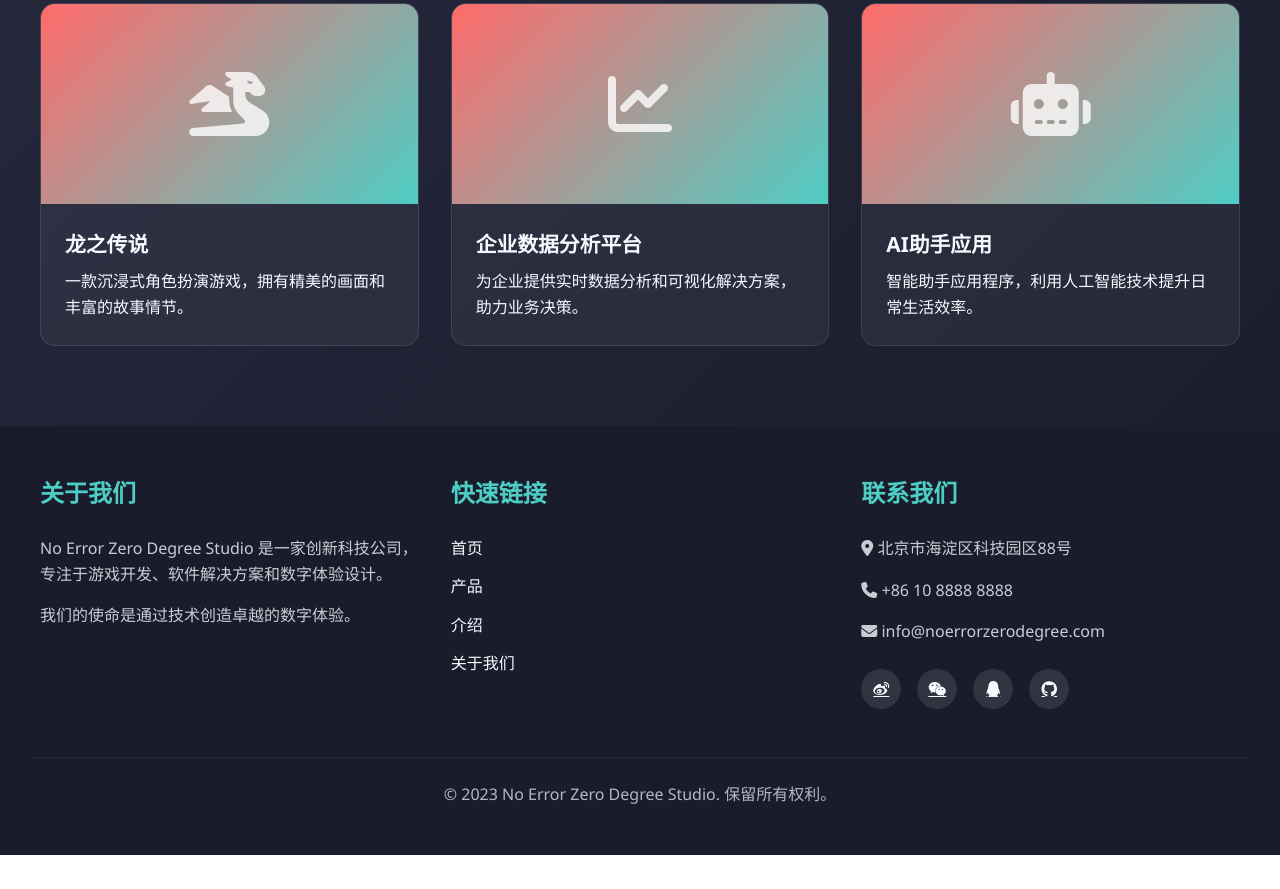
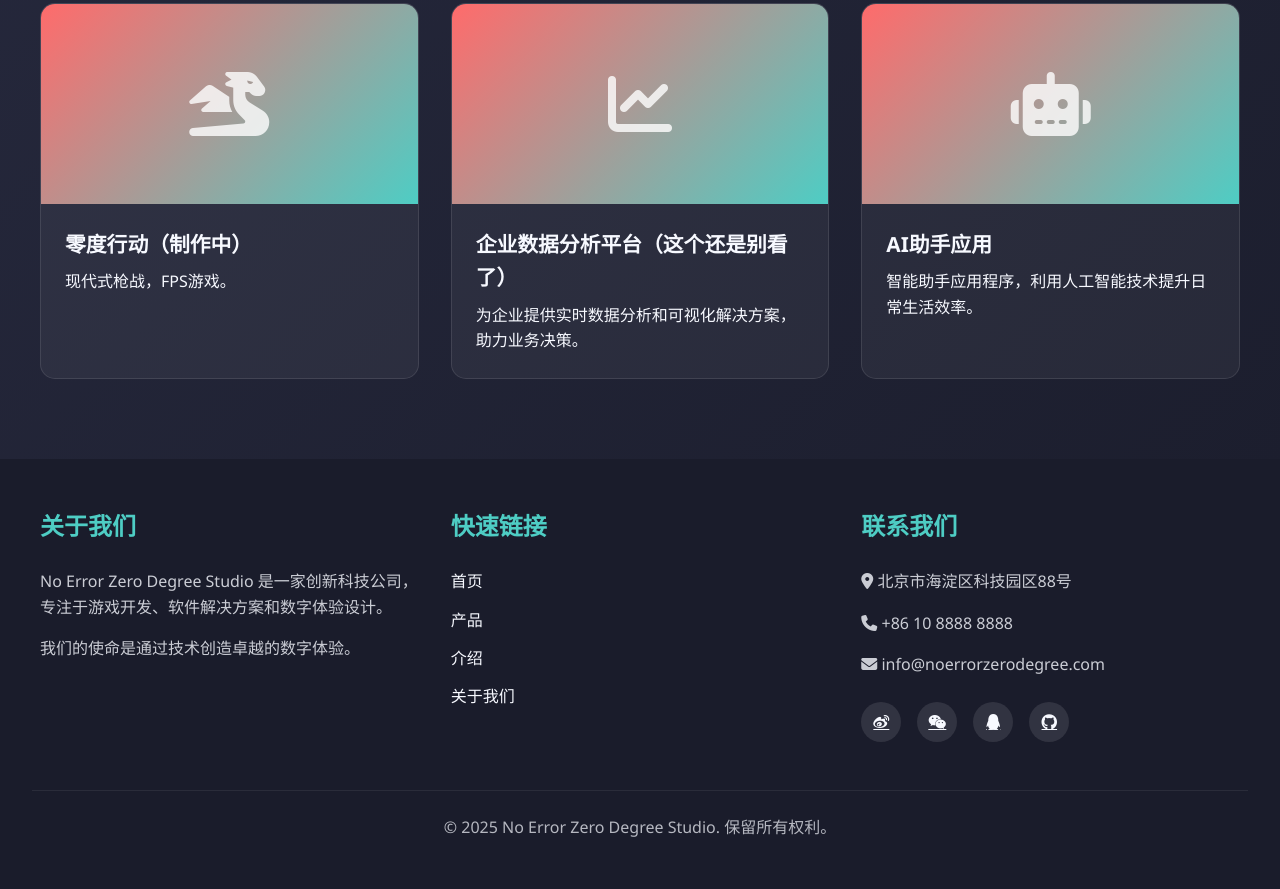
Before and after one commit to justNekoah/NEZD, a plain HTML site: page index.html in a window 1280 px wide. Shown: the part 1236-2125 px from the top of the page. Before the commit the page ends 2091 px from the top, so only its background shows below. Drawn offline with Linux system fonts and the light colour scheme.

Commit message:
更新 index.html

```diff
--- a/index.html
+++ b/index.html
@@ -416,8 +416,8 @@
                     <i class="fas fa-dragon"></i>
                 </div>
                 <div class="project-content">
-                    <h3>龙之传说</h3>
-                    <p>一款沉浸式角色扮演游戏，拥有精美的画面和丰富的故事情节。</p>
+                    <h3>零度行动（制作中）</h3>
+                    <p>现代式枪战，FPS游戏。</p>
                 </div>
             </div>
             <div class="project-card">
@@ -425,7 +425,7 @@
                     <i class="fas fa-chart-line"></i>
                 </div>
                 <div class="project-content">
-                    <h3>企业数据分析平台</h3>
+                    <h3>企业数据分析平台（这个还是别看了）</h3>
                     <p>为企业提供实时数据分析和可视化解决方案，助力业务决策。</p>
                 </div>
             </div>
@@ -472,7 +472,7 @@
             </div>
         </div>
         <div class="copyright">
-            <p>&copy; 2023 No Error Zero Degree Studio. 保留所有权利。</p>
+            <p>&copy; 2025 No Error Zero Degree Studio. 保留所有权利。</p>
         </div>
     </footer>
 
```
